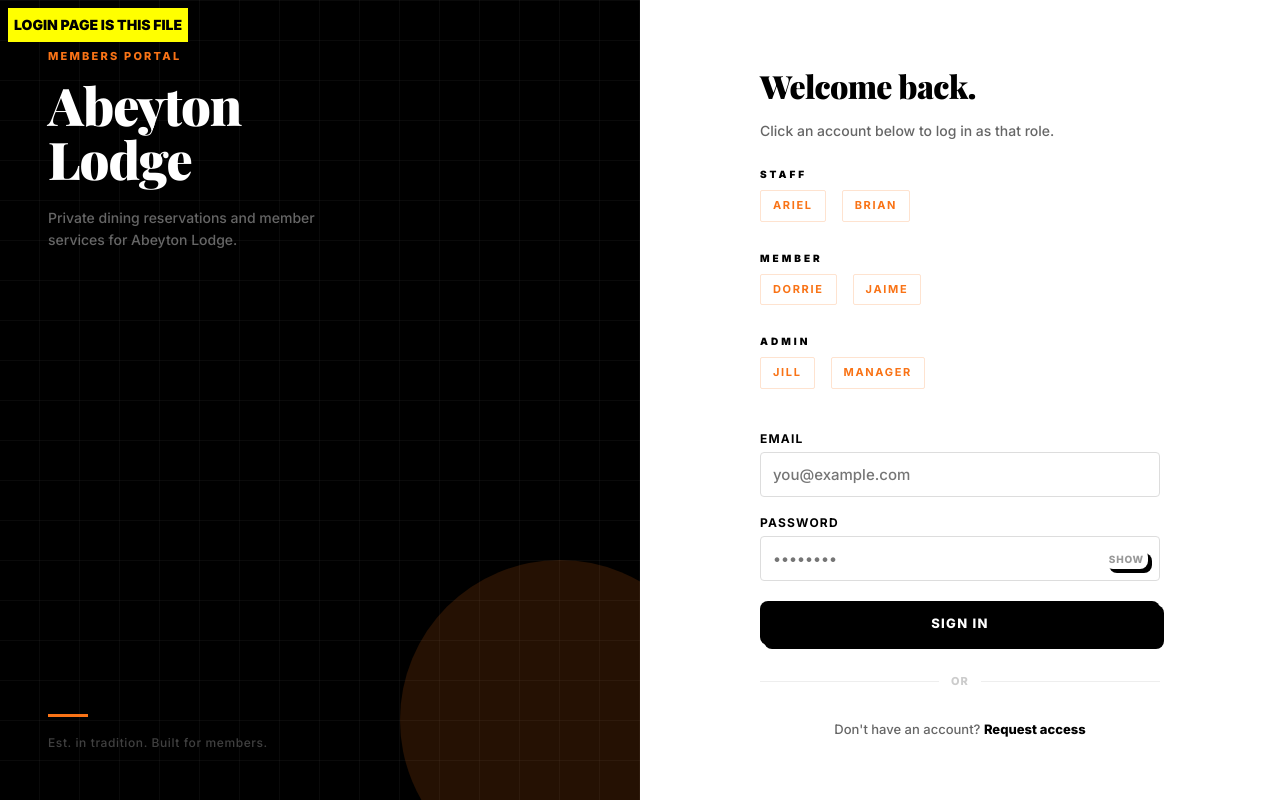
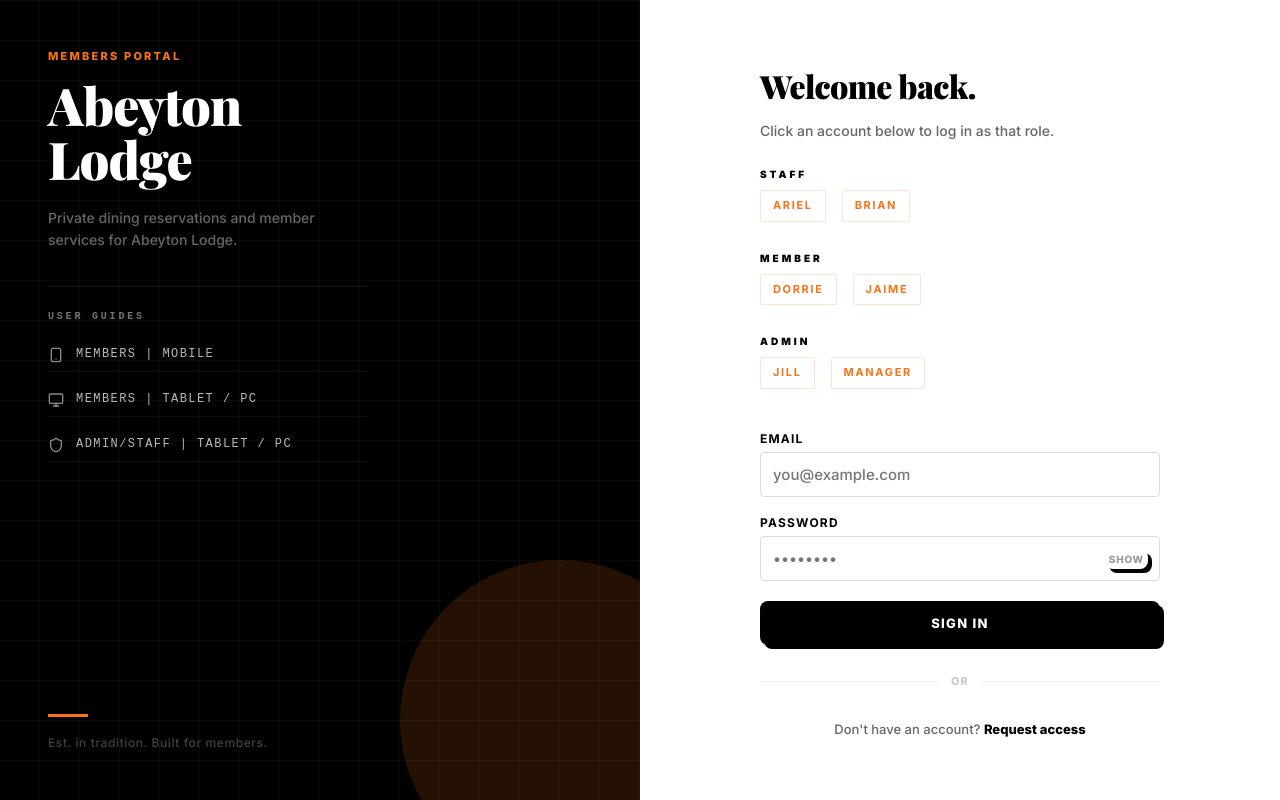
Before and after one commit to josdic1/aaa-frontend, a React (Vite) app: page /login in a window 1280 px wide. Built offline with nearby package versions, Linux system fonts and the light colour scheme.

Commit message:
update login page

```diff
--- a/src/pages/LoginPage.jsx
+++ b/src/pages/LoginPage.jsx
@@ -27,7 +27,7 @@ export function LoginPage() {
       await login(email, password);
       navigate(fromPath, { replace: true });
     } catch (err) {
-      setError(err.detail || "Invalid email or password.");
+      setError(err?.detail || "Invalid email or password.");
     } finally {
       setLoading(false);
     }
@@ -38,7 +38,6 @@ export function LoginPage() {
     setPassword(p);
   };
 
-  // Helper to handle the boutique row data
   const roleGroups = [
     { role: "STAFF", names: ["Ariel", "Brian"] },
     { role: "MEMBER", names: ["Dorrie", "Jaime"] },
@@ -65,23 +64,11 @@ export function LoginPage() {
 
   return (
     <div style={s.page}>
-      <div
-        style={{
-          position: "fixed",
-          top: 8,
-          left: 8,
-          zIndex: 9999,
-          background: "yellow",
-          padding: 6,
-          fontWeight: 900,
-        }}
-      >
-        LOGIN PAGE IS THIS FILE
-      </div>
       {/* LEFT SECTION - Branding */}
       <div style={s.left}>
         <div style={s.pattern} />
         <div style={s.circle} />
+
         <div style={s.brand}>
           <div style={s.eyebrow}>Members Portal</div>
           <div style={s.lodgeName}>
@@ -91,6 +78,26 @@ export function LoginPage() {
           </div>
           <div style={s.tagline}>
             Private dining reservations and member services for Abeyton Lodge.
+          </div>
+
+          {/* USER GUIDES (requested block) */}
+          <div style={s.guidesWrap}>
+            <div style={s.guidesHeader}>User Guides</div>
+
+            <div style={s.guidesList}>
+              {userGuides.map(({ href, title, Icon }) => (
+                <a
+                  key={href}
+                  href={href}
+                  target="_blank"
+                  rel="noreferrer"
+                  style={s.guideLink}
+                >
+                  <Icon size={16} style={s.guideIcon} />
+                  <span style={s.guideTitle}>{title}</span>
+                </a>
+              ))}
+            </div>
           </div>
         </div>
 
@@ -351,6 +358,50 @@ const s = {
     lineHeight: 1.6,
     maxWidth: "280px",
   },
+
+  // USER GUIDES styles (minimal, delicate, noticeable)
+  guidesWrap: {
+    marginTop: "34px",
+    paddingTop: "22px",
+    borderTop: "1px solid rgba(255,255,255,0.08)",
+    maxWidth: "320px",
+  },
+  guidesHeader: {
+    fontSize: "10px",
+    fontWeight: 800,
+    letterSpacing: "0.28em",
+    textTransform: "uppercase",
+    color: "rgba(255,255,255,0.45)",
+    marginBottom: "14px",
+    fontFamily: `"Source Code Pro", monospace`,
+  },
+  guidesList: {
+    display: "flex",
+    flexDirection: "column",
+    gap: "12px",
+  },
+  guideLink: {
+    display: "flex",
+    alignItems: "center",
+    gap: "12px",
+    textDecoration: "none",
+    color: "rgba(255,255,255,0.72)",
+    fontFamily: `"Source Code Pro", monospace`,
+    fontSize: "12px",
+    letterSpacing: "0.12em",
+    textTransform: "uppercase",
+    lineHeight: 1.2,
+    padding: "8px 0",
+    borderBottom: "1px solid rgba(255,255,255,0.06)",
+  },
+  guideIcon: {
+    opacity: 0.75,
+    flex: "0 0 auto",
+  },
+  guideTitle: {
+    display: "inline-block",
+  },
+
   debugLink: {
     fontSize: "12px",
     color: "rgba(0,0,0,0.4)",
```
